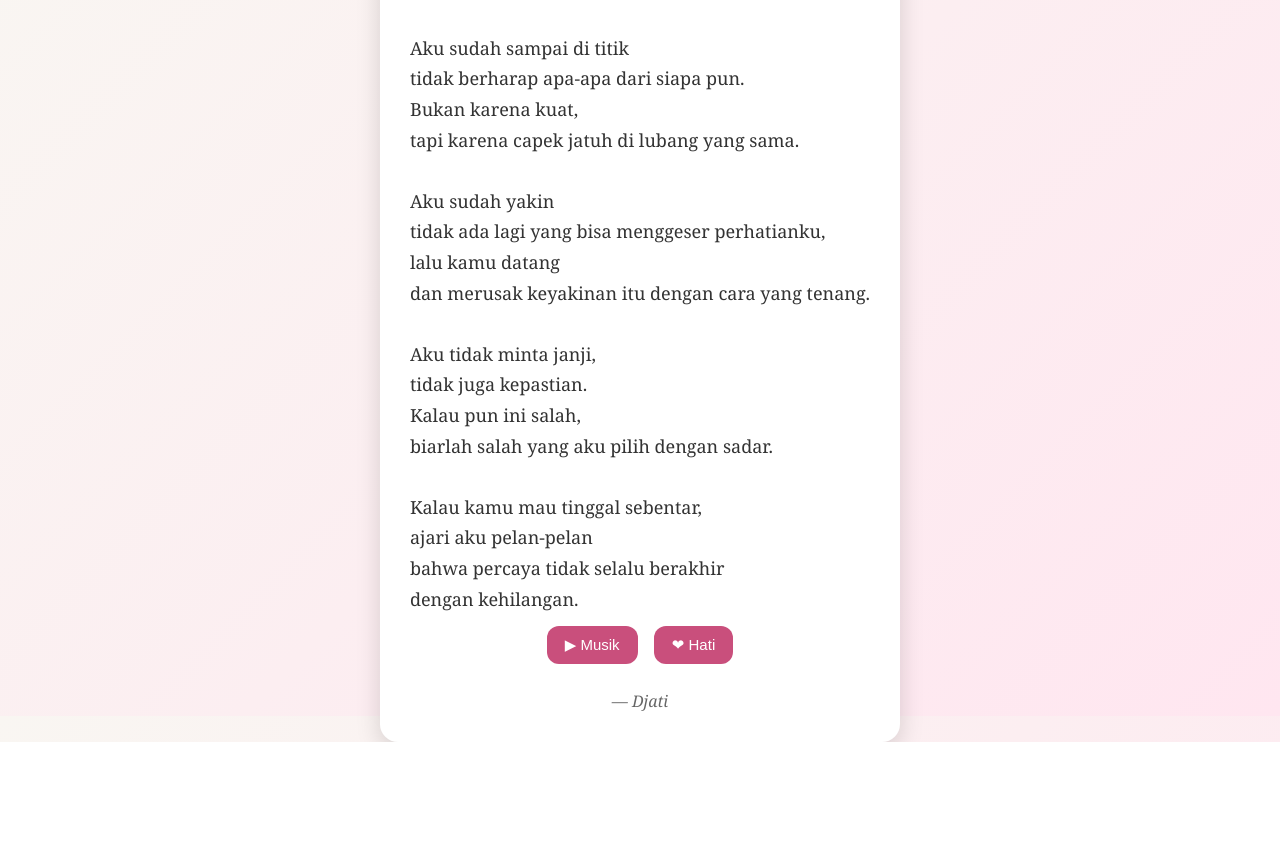
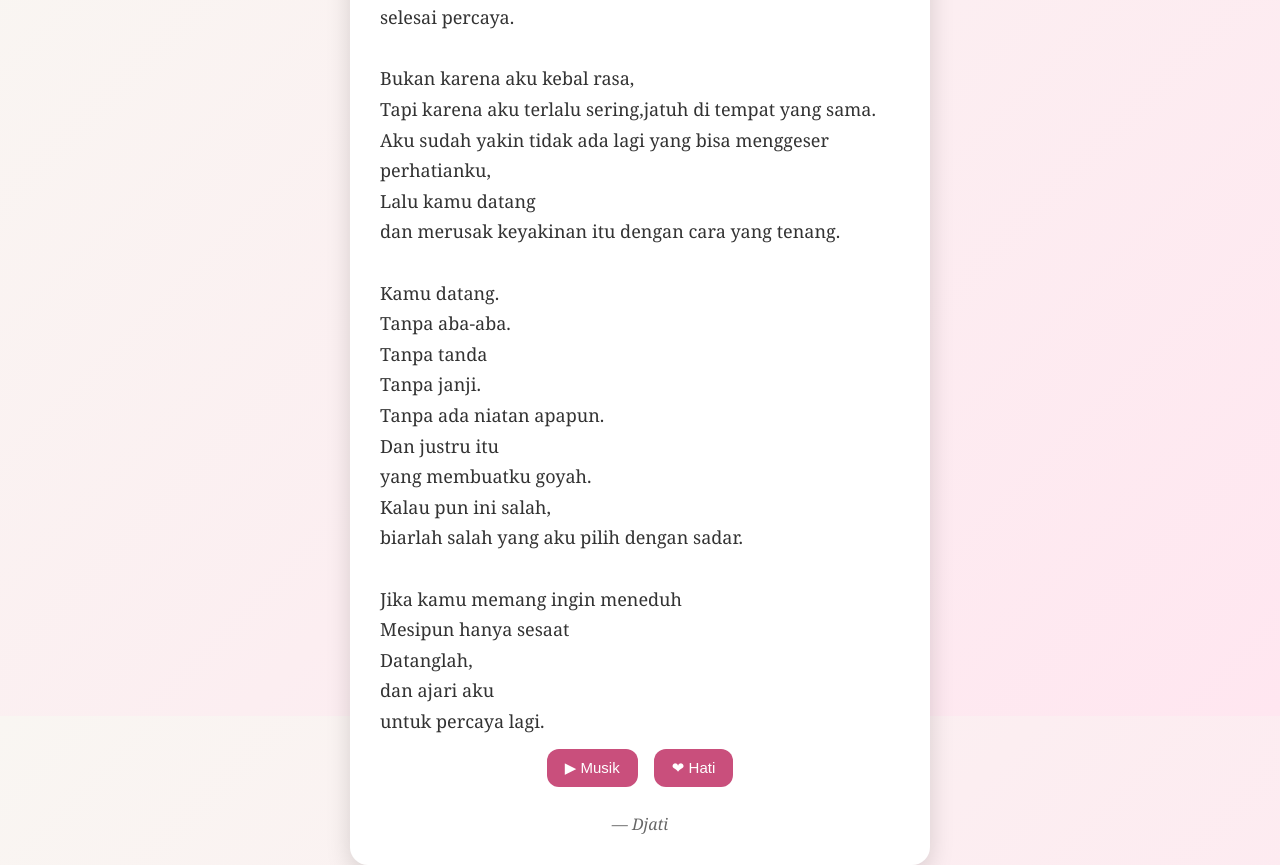
Before and after one commit to gtejo1847-pixel/perempuan-anonin-itu, a plain HTML site: page index.html in a window 1280 px wide. Shown: the part 84-949 px from the top of the page. Before the commit the page ends 826 px from the top, so only its background shows below. Drawn offline with Linux system fonts and the light colour scheme.

Commit message:
Update index.html

```diff
--- a/index.html
+++ b/index.html
@@ -67,25 +67,32 @@ button {
   <h1>Untukmu</h1>
 
   <div class="poem">
-Aku sudah sampai di titik
-tidak berharap apa-apa dari siapa pun.
-Bukan karena kuat,
-tapi karena capek jatuh di lubang yang sama.
+Kemarin aku yakin aku sudah selesai.
+Selesai berharap,
+selesai menoleh,
+selesai percaya.
 
-Aku sudah yakin
-tidak ada lagi yang bisa menggeser perhatianku,
-lalu kamu datang
+Bukan karena aku kebal rasa,
+Tapi karena aku terlalu sering,jatuh di tempat yang sama.
+Aku sudah yakin tidak ada lagi yang bisa menggeser perhatianku,
+Lalu kamu datang
 dan merusak keyakinan itu dengan cara yang tenang.
 
-Aku tidak minta janji,
-tidak juga kepastian.
+Kamu datang.
+Tanpa aba-aba.
+Tanpa tanda
+Tanpa janji.
+Tanpa ada niatan apapun.
+Dan justru itu
+yang membuatku goyah.
 Kalau pun ini salah,
 biarlah salah yang aku pilih dengan sadar.
 
-Kalau kamu mau tinggal sebentar,
-ajari aku pelan-pelan
-bahwa percaya tidak selalu berakhir
-dengan kehilangan.
+Jika kamu memang ingin meneduh
+Mesipun hanya sesaat
+Datanglah,
+dan ajari aku
+untuk percaya lagi.
   </div>
 
   <button id="musicBtn">▶ Musik</button>
```
